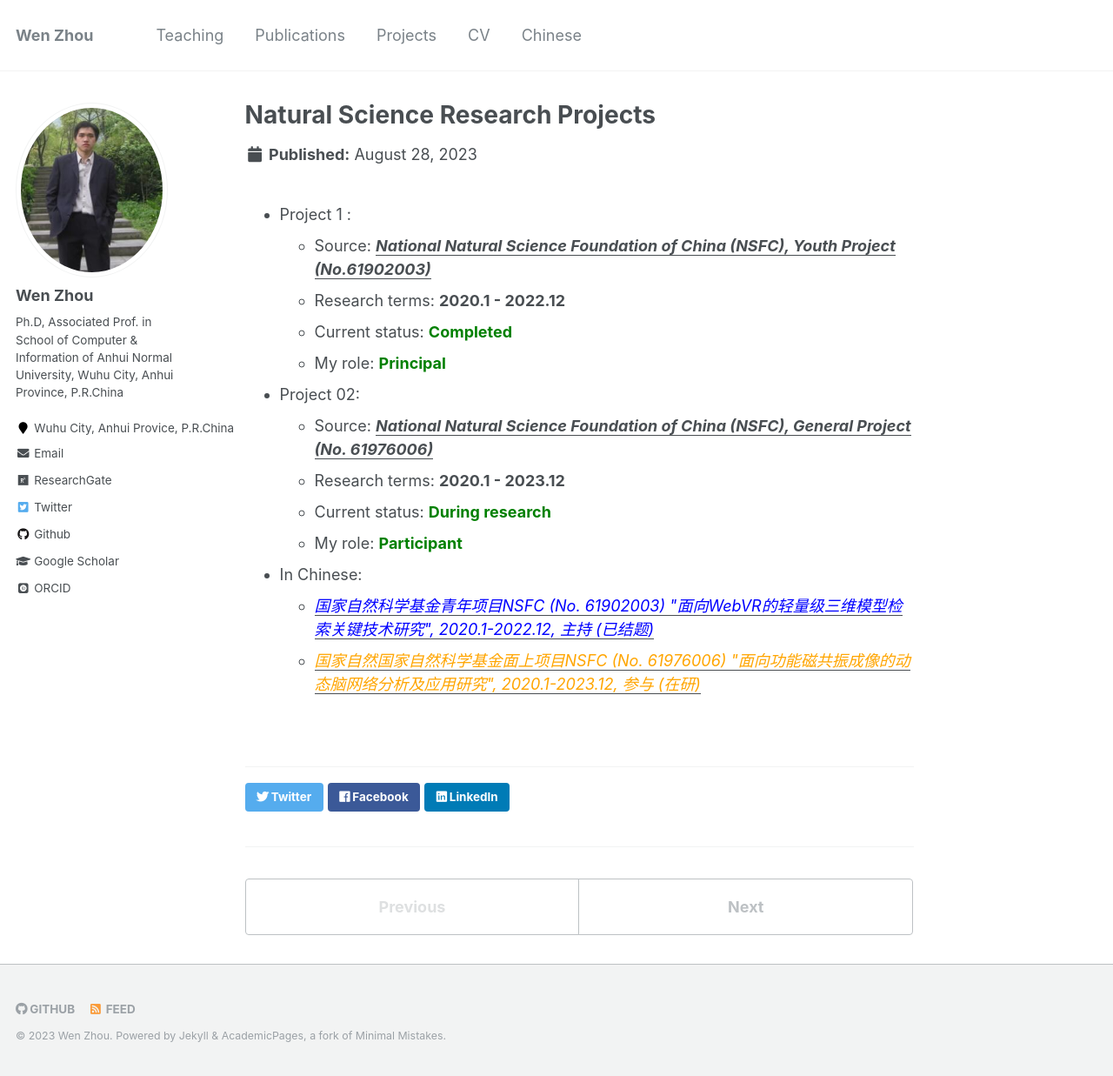
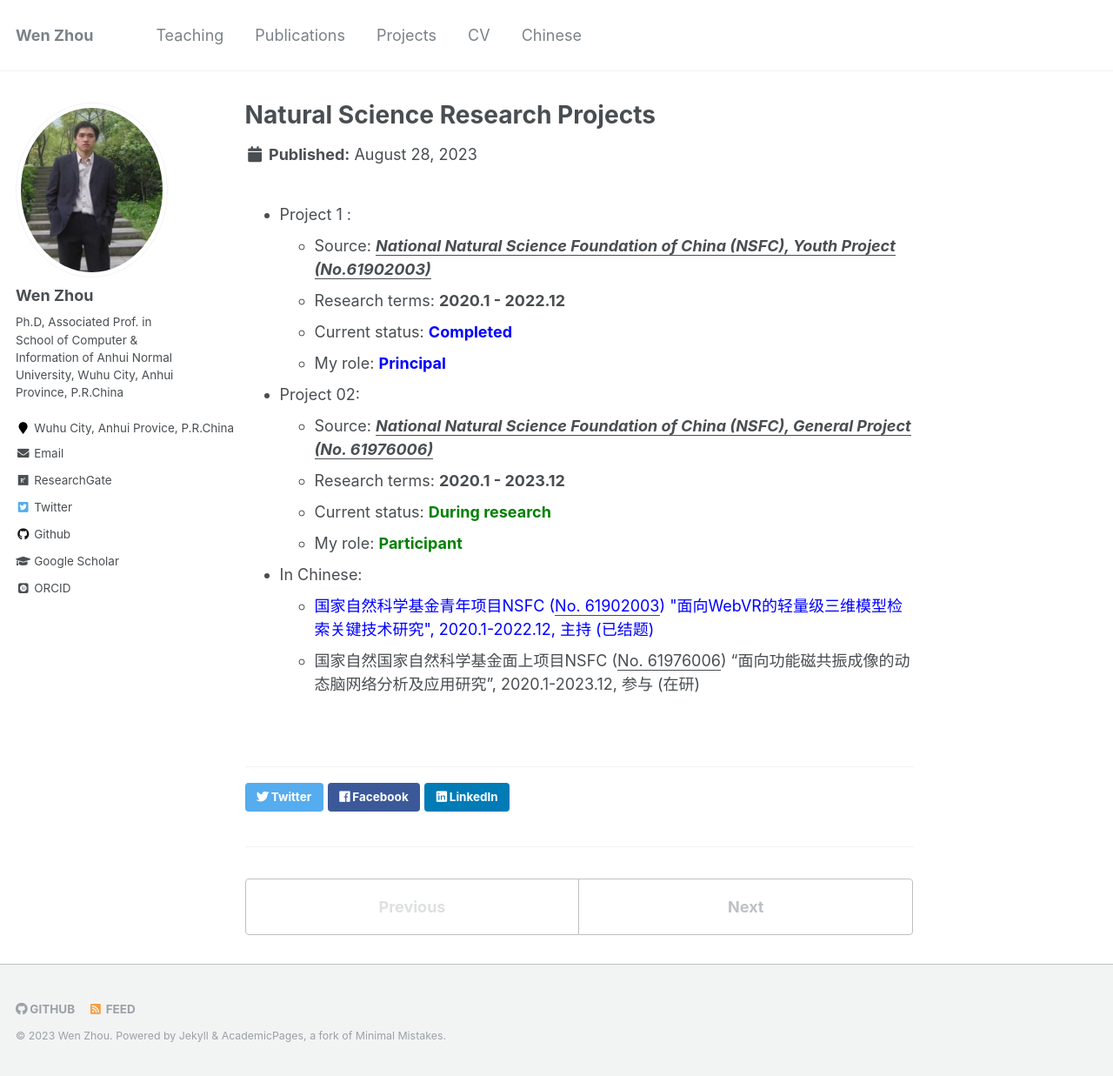
Before and after one commit to zhouwen327/zhouwen327.github.io, a Jekyll site: the page built from _projects/project01.md, in a window 1280 px wide and 1237 px high. Shown: the whole window at 87% size. Built offline with Jekyll 4.4.1, drawn with Linux system fonts in a browser that asks for light colours; some web fonts are replaced.

Commit message:
Update project01.md

```diff
--- a/_projects/project01.md
+++ b/_projects/project01.md
@@ -9,8 +9,8 @@ output: true
 + Project 1 :
     - Source: <i><b><u>National Natural Science Foundation of China (NSFC), Youth Project (No.61902003)</u></b></i>
     - Research terms: <b>2020.1 - 2022.12</b>
-    - Current status: <b><font color='green'>Completed</font></b>
-    - My role:  <font color='green'><b>Principal</b></font>
+    - Current status: <b><font color='blue'>Completed</font></b>
+    - My role:  <font color='blue'><b>Principal</b></font>
 + Project 02:
     + Source: <i><b><u>National Natural Science Foundation of China (NSFC), General Project (No. 61976006)</u></b></i>
     - Research terms: <b>2020.1 - 2023.12</b>
@@ -18,5 +18,5 @@ output: true
     - My role:  <font color='green'><b>Participant</b></font>
 
 - In Chinese:
-    - <i><u><font style='color: blue;'>国家自然科学基金青年项目NSFC (No. 61902003) "面向WebVR的轻量级三维模型检索关键技术研究", 2020.1-2022.12, 主持 (已结题)</font></u></i>
-    - <i><u><font style='color: orange;'>国家自然国家自然科学基金面上项目NSFC (No. 61976006) "面向功能磁共振成像的动态脑网络分析及应用研究", 2020.1-2023.12, 参与 (在研)</font></u></i>
+    - <font style='color: blue;'>国家自然科学基金青年项目NSFC (<u>No. 61902003</u>) "面向WebVR的轻量级三维模型检索关键技术研究", 2020.1-2022.12, 主持 (已结题)</font>
+    - 国家自然国家自然科学基金面上项目NSFC (<u>No. 61976006</u>) "面向功能磁共振成像的动态脑网络分析及应用研究", 2020.1-2023.12, 参与 (在研)
```
